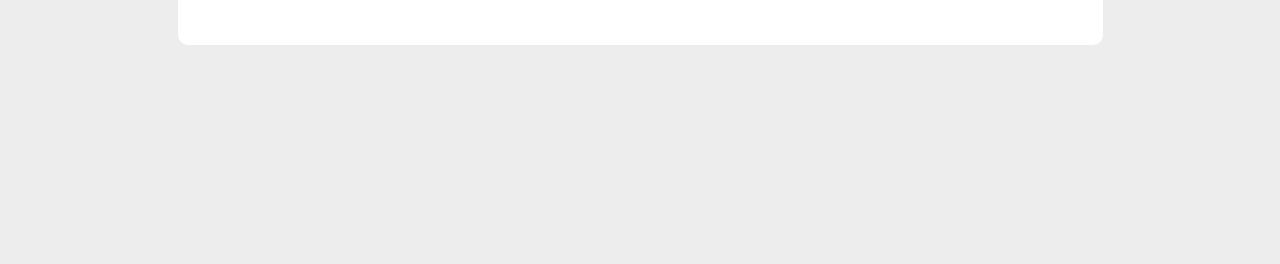
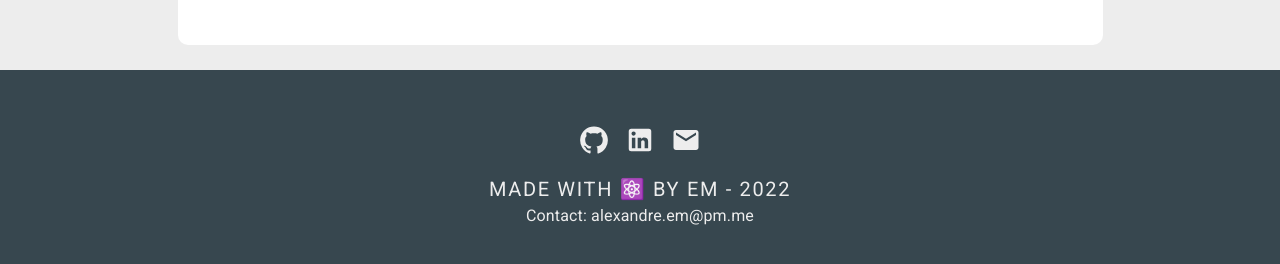
Before and after one commit to alexandre-em/aem-portfolio, a React (Create React App) app: page /projects in a window 1280 px wide. Shown: the part 804-1068 px from the top of the page. Before the commit the page ends 874 px from the top, so only its background shows below. Built offline with nearby package versions, Linux system fonts and the light colour scheme; a web font is replaced by a local one.

Commit message:
Add github deploying action

```diff
--- a/package.json
+++ b/package.json
@@ -1,5 +1,6 @@
 {
   "name": "aem",
+  "homepage": "http://alexandre-em.github.io",
   "version": "0.1.0",
   "private": true,
   "dependencies": {
@@ -23,6 +24,8 @@
     "web-vitals": "^2.1.4"
   },
   "scripts": {
+    "predeploy": "npm run build",
+    "deploy": "gh-pages -d build",
     "start": "react-scripts start",
     "build": "GENERATE_SOURCEMAP=false react-scripts build",
     "test": "react-scripts test",
@@ -45,5 +48,8 @@
       "last 1 firefox version",
       "last 1 safari version"
     ]
+  },
+  "devDependencies": {
+    "gh-pages": "^4.0.0"
   }
 }
--- a/src/screens/Projects/index.tsx
+++ b/src/screens/Projects/index.tsx
@@ -1,15 +1,19 @@
 import {Typography} from "@mui/material";
 import {blueGrey} from "@mui/material/colors";
+import Footer from "../../components/Footer";
 import ProjectsGallery from "../../components/ProjectsGallery";
 
 
 export default function Projects() {
   return (
-    <div style={{ padding: 25 }}>
-      <Typography variant="h4" style={{ fontWeight: '700', marginBottom: 25 }} color={blueGrey[800]}>
-        My Projects
-      </Typography>
-      <ProjectsGallery />
+    <div>
+      <div style={{ padding: 25 }}>
+        <Typography variant="h4" style={{ fontWeight: '700', marginBottom: 25 }} color={blueGrey[800]}>
+          My Projects
+        </Typography>
+        <ProjectsGallery />
+      </div>
+      <Footer />
     </div>
   );
 };
```
Also changed, not shown: 1 other file (tests, documents, lock files or other folders).
